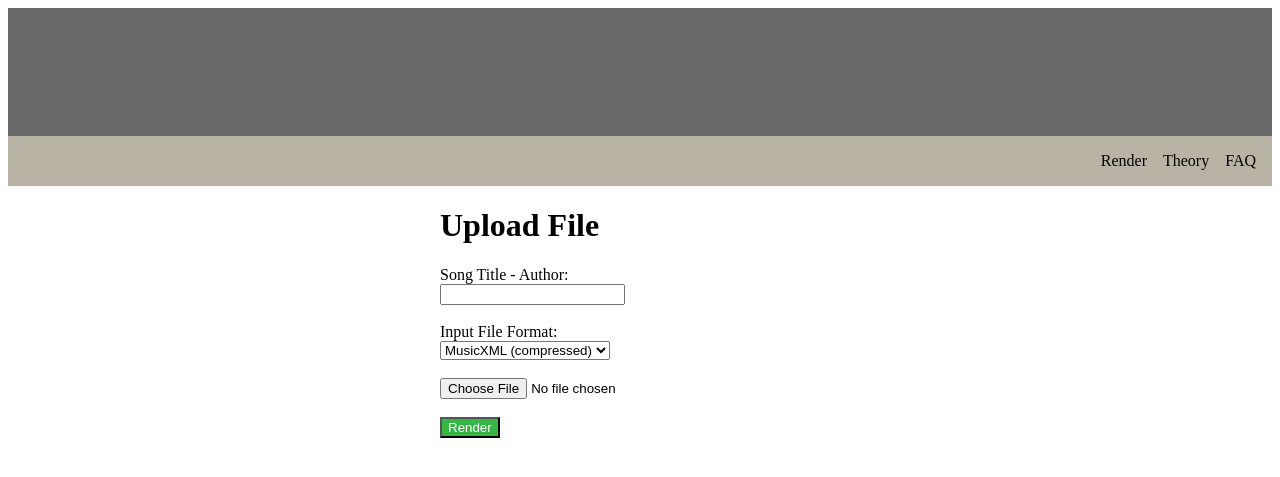
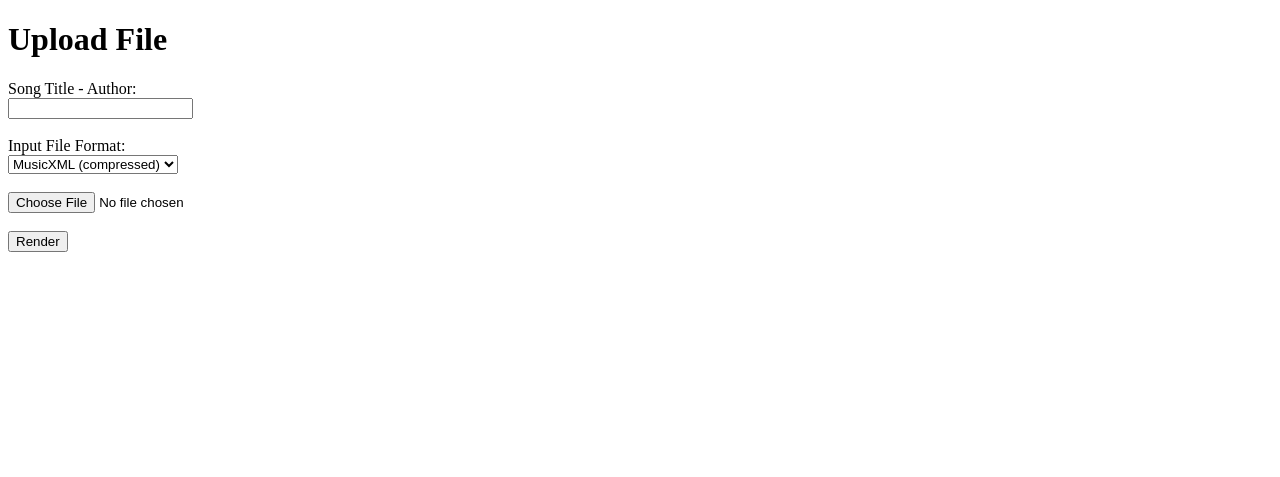
Before and after one commit to jake-kirsch/colormusic-render-tool, a FastAPI app: page / in a window 1280 px wide. Shown: the top 477 px of the page. Run offline with FastAPI, Linux system fonts and the light colour scheme; some libraries are stand-ins or nearby versions.

Commit message:
Proto - Site Work (cont.)

```diff
--- a/app/templates/index.html
+++ b/app/templates/index.html
@@ -2,49 +2,8 @@
 <html>
 <head>
     <title>ColorMusic Renderer</title>
-    <style>
-        .tool-banner {
-            width: 100%;            /* full viewport width */
-            height: 8rem;
-            background-color: #686868;
-
-            position: sticky;
-            z-index: 1000; /* High enough to be above all */
-        }
-        .plain-banner {
-            max-width: 100%;
-            display: flex;
-            justify-content: flex-end;
-            gap: 1rem;
-            padding: 1rem;
-            overflow-x: auto;
-            white-space: nowrap;
-            background-color: #B9B3A5;
-
-            position: sticky;
-        }
-        .page-link {
-            text-decoration: none;
-            color: #000000; /* classic link color */
-            font-weight: 500;
-        }
-        .page-link:hover {
-            text-decoration: underline;
-        }
-        .page-link.active {
-            font-weight: bold;
-            color: #0056b3;
-        }
-      </style>
 </head>
 <body>
-    <div class="tool-banner"></div>
-    <div class="plain-banner">
-        <a href="/faq.html" class="page-link">Render</a>
-        <a href="/faq.html" class="page-link">Theory</a>
-        <a href="/faq.html" class="page-link">FAQ</a>
-    </div>
-    <div style="width: 400px; margin: 0 auto;">
     <h1>Upload File</h1>
     <form action="/upload" method="post" enctype="multipart/form-data">
         <label for="title">Song Title - Author:</label><br>
@@ -57,25 +16,21 @@
         </select><br><br>
 
         <input type="file" name="file" required><br><br>
-            <input type="submit" value="Render" style="background-color: #37B646; color: #ffffff; text-align: center;"><br><br>
+        <input type="submit" value="Render">
+    </form>
+
     {% if uploaded %}
         <a href="/download-all">
             <button>Download All as ZIP</button>
         </a>
-            {% endif %}
-
-        </form>
-    </div>
-    <div style="width: 100%">
-        {% if uploaded %}
         <h2>Rendered SVGs:</h2>
         {% for svg in svgs %}
             <div>
                 <img src="/static/{{ svg }}" alt="SVG Output" style="max-width: 100%;">
                 <br>
+                <a href="/static/{{ svg }}" download>Download</a>
             </div>
         {% endfor %}
     {% endif %}
-    </div>
 </body>
 </html>
```
Lines whose indentation alone changed are shown as unchanged.
